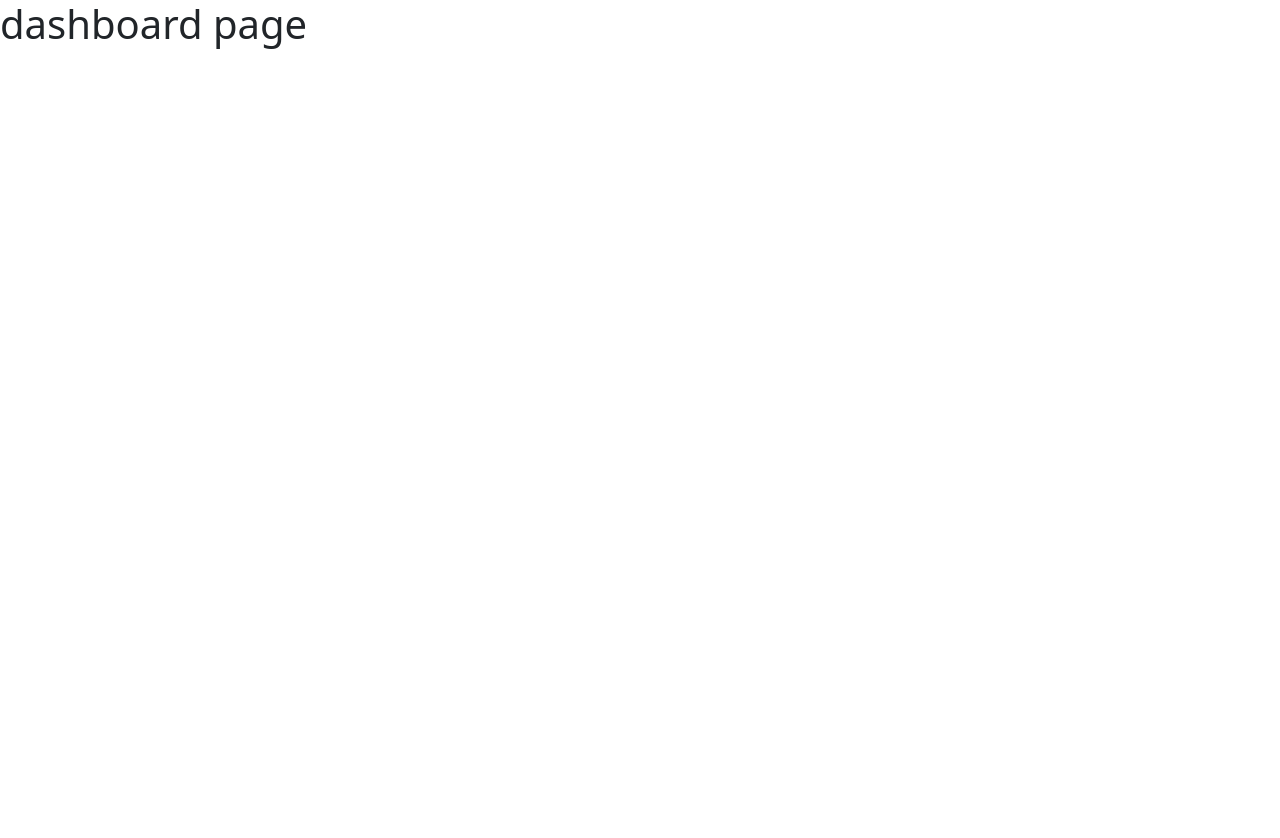
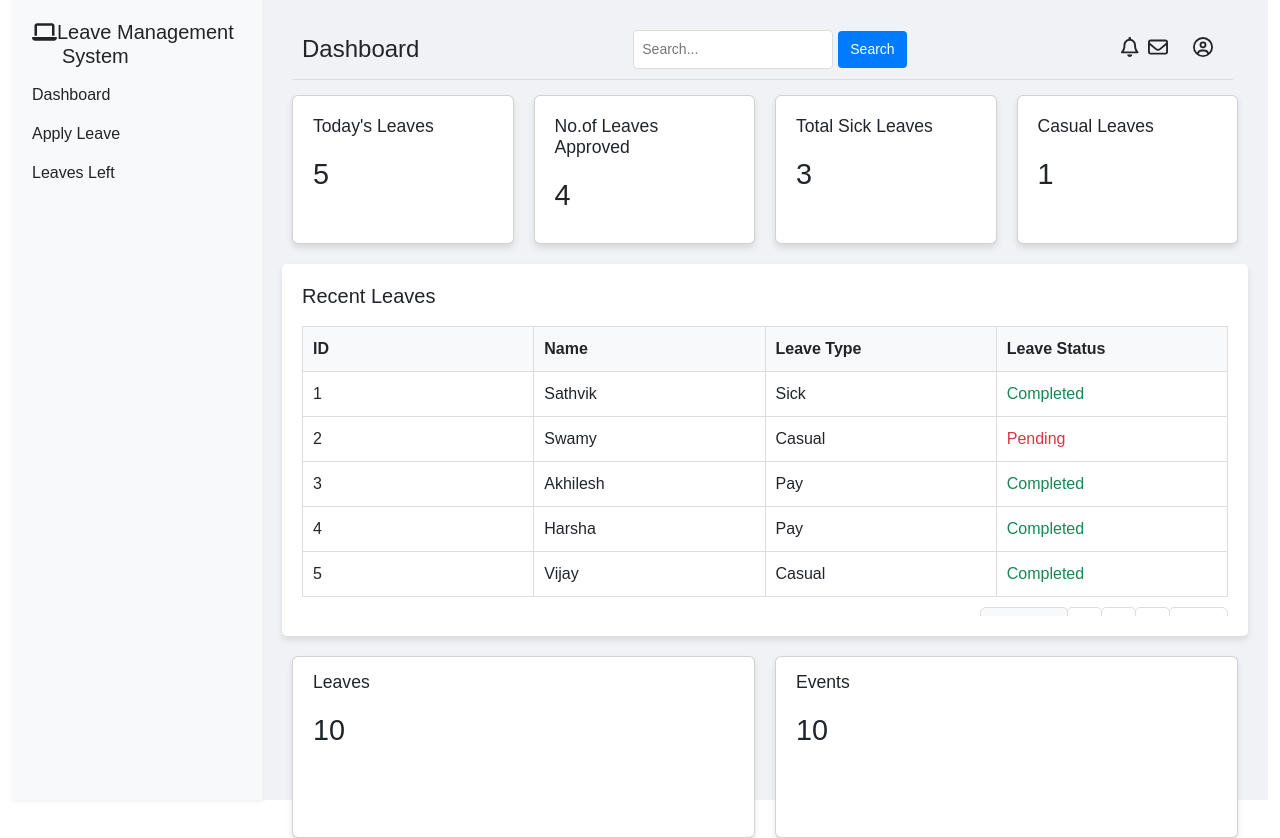
Before and after one commit to GreatATSUI/hrms, a React (Create React App) app: page /dashboard in a window 1280 px wide. Before the commit the page ends 800 px from the top, so only its background shows below. Built offline with nearby package versions, Linux system fonts and the light colour scheme.

Commit message:
dashboard updated

```diff
--- a/package.json
+++ b/package.json
@@ -3,6 +3,10 @@
   "version": "0.1.0",
   "private": true,
   "dependencies": {
+    "@fortawesome/free-brands-svg-icons": "^6.7.2",
+    "@fortawesome/free-regular-svg-icons": "^6.7.2",
+    "@fortawesome/free-solid-svg-icons": "^6.7.2",
+    "@fortawesome/react-fontawesome": "^0.2.2",
     "bootstrap": "^5.3.3",
     "cra-template": "1.2.0",
     "react": "^18.3.1",
--- /dev/null
+++ b/src/components/css/dashboard.css
@@ -0,0 +1,230 @@
+.app {
+    display: flex;
+    height: 100vh;
+    font-family: Arial, sans-serif;
+}
+
+.sidebar {
+    width: 250px;
+    background-color: #f8f9fa;
+    padding: 20px;
+    box-shadow: 2px 0 5px rgba(0, 0, 0, 0.1);
+}
+
+.sidebar h4 {
+    margin-bottom: 20px;
+    font-size: 1.2em;
+}
+
+.sidebar ul {
+    list-style: none;
+    padding: 0;
+}
+
+.sidebar li {
+    margin: 15px 0;
+    font-size: 1em;
+    cursor: pointer;
+}
+
+.sidebar li:hover {
+    background-color: #e7e7e7;
+    padding: 3px 0px 3px 3px;
+    border-radius: 5px;
+}
+
+.main-content {
+    flex: 1;
+    padding: 20px;
+    background-color: #f0f2f5;
+}
+
+.header-section {
+    display: flex;
+    justify-content: space-between;
+    align-items: center;
+    padding: 10px;
+    background-color: #f0f2f5;
+    border-bottom: 1px solid #ddd;
+    margin: 0px 15px 15px 10px;
+}
+
+.header-section h1 {
+    font-size: 24px;
+    margin: 0;
+}
+
+.search-bar {
+    display: flex;
+    align-items: center;
+    gap: 5px;
+}
+
+.search-bar input {
+    padding: 8px;
+    font-size: 14px;
+    border: 1px solid #ddd;
+    border-radius: 4px;
+    width: 200px;
+}
+
+.search-bar button {
+    padding: 8px 12px;
+    font-size: 14px;
+    background-color: #007bff;
+    color: white;
+    border: none;
+    border-radius: 4px;
+    cursor: pointer;
+}
+
+.search-bar button:hover {
+    background-color: #0056b3;
+}
+
+.bellicon {
+    font-size: 20px;
+    margin-right: 10px;
+}
+
+.envelopeicon {
+    font-size: 20px;
+    margin-right: 25px;
+}
+
+.bellicon:hover {
+    cursor: pointer;
+}
+
+.envelopeicon:hover {
+    cursor: pointer;
+}
+
+.stats-cards {
+    display: flex;
+    justify-content: space-between;
+    margin-bottom: 20px;
+}
+
+.card {
+    flex: 1;
+    background-color: #fff;
+    padding: 20px;
+    margin: 0 10px;
+    border-radius: 5px;
+    box-shadow: 0 4px 6px rgba(0, 0, 0, 0.1);
+    /* text-align: center; */
+}
+
+.card h5 {
+    margin-bottom: 10px;
+    font-size: 1.1em;
+}
+
+.card h3 {
+    margin: 10px 0;
+    font-size: 1.8em;
+}
+
+.text-success {
+    color: green;
+}
+
+.text-danger {
+    color: red;
+}
+
+/* Table Section */
+.table-section {
+    background-color: #fff;
+    padding: 20px;
+    border-radius: 5px;
+    box-shadow: 0 4px 6px rgba(0, 0, 0, 0.1);
+    margin-bottom: 20px;
+}
+
+.table-container {
+    position: relative;
+    overflow-y: auto;
+    max-height: 300px;
+    /* Adjust as per your need */
+}
+
+table {
+    width: 100%;
+    border-collapse: collapse;
+    margin-top: 10px;
+    table-layout: fixed;
+}
+
+table th,
+table td {
+    padding: 10px;
+    text-align: left;
+    border: 1px solid #ddd;
+}
+
+table th {
+    background-color: #f8f9fa;
+    font-weight: bold;
+    position: sticky;
+    top: 0;
+    z-index: 1;
+}
+
+.text-success {
+    color: green;
+}
+
+.text-danger {
+    color: red;
+}
+
+nav {
+    margin-top: 10px;
+}
+
+.pagination {
+    margin: 0;
+}
+
+.pagination .page-item .page-link {
+    padding: 0.5rem 0.75rem;
+    border: 1px solid #ddd;
+    border-radius: 5px;
+    color: #007bff;
+    text-decoration: none;
+}
+
+.pagination .page-item .page-link:hover {
+    background-color: #f8f9fa;
+}
+
+.pagination .page-item.active .page-link {
+    background-color: #007bff;
+    color: #fff;
+    border-color: #007bff;
+}
+
+.pagination .page-item.disabled .page-link {
+    color: #6c757d;
+    pointer-events: none;
+    background-color: #f8f9fa;
+    border-color: #ddd;
+}
+
+
+span {
+    margin-left: 30px;
+}
+
+
+.additional-cards {
+    display: flex;
+    justify-content: space-between;
+}
+
+.additional-cards .card {
+    margin: 0 10px;
+    padding: 15px 20px 80px;
+}
--- a/src/components/dashboard/Dashboard1.js
+++ b/src/components/dashboard/Dashboard1.js
@@ -1,9 +1,124 @@
 import React from "react";
+import '../css/dashboard.css';
+import { FontAwesomeIcon } from "@fortawesome/react-fontawesome";
+import { faLaptop } from "@fortawesome/free-solid-svg-icons";
+import { faBell, faCircleUser, faEnvelope } from "@fortawesome/free-regular-svg-icons";
 
 function Dashboard() {
     return (
-        <div>
-<h1>dashboard page</h1>
+        <div className="container-fluid">
+            <div className="app">
+                <div className="sidebar">
+                    <h5><FontAwesomeIcon icon={faLaptop} className="lapicon" />Leave Management <span>System</span></h5>
+                    <ul>
+                        <li>Dashboard</li>
+                        <li>Apply Leave</li>
+                        <li>Leaves Left</li>
+                    </ul>
+                </div>
+                <div className="main-content">
+                    <div className="header-section">
+                        <h1>Dashboard</h1>
+                        <div className="search-bar">
+                            <input type="text" placeholder="Search..." />
+                            <button type="button">Search</button>
+                        </div>
+                        <div><FontAwesomeIcon icon={faBell} className="bellicon" /><FontAwesomeIcon icon={faEnvelope} className="envelopeicon" /><FontAwesomeIcon icon={faCircleUser} className="bellicon" /></div>
+
+                    </div>
+
+                    <div className="stats-cards">
+                        <div className="card">
+                            <h5>Today's Leaves</h5>
+                            <h3>5</h3>
+                        </div>
+                        <div className="card">
+                            <h5>No.of Leaves Approved</h5>
+                            <h3>4</h3>
+                        </div>
+                        <div className="card">
+                            <h5>Total Sick Leaves</h5>
+                            <h3>3</h3>
+                        </div>
+                        <div className="card">
+                            <h5>Casual Leaves</h5>
+                            <h3>1</h3>
+                        </div>
+                    </div>
+
+                    <div className="table-section">
+                        <h5>Recent Leaves</h5>
+                        <div className="table-container">
+                            <table>
+                                <thead>
+                                    <tr>
+                                        <th>ID</th>
+                                        <th>Name</th>
+                                        <th>Leave Type</th>
+                                        <th>Leave Status</th>
+                                    </tr>
+                                </thead>
+                                <tbody>
+                                    <tr>
+                                        <td>1</td>
+                                        <td>Sathvik</td>
+                                        <td>Sick</td>
+                                        <td className="text-success">Completed</td>
+                                    </tr>
+                                    <tr>
+                                        <td>2</td>
+                                        <td>Swamy</td>
+                                        <td>Casual</td>
+                                        <td className="text-danger">Pending</td>
+                                    </tr>
+                                    <tr>
+                                        <td>3</td>
+                                        <td>Akhilesh</td>
+                                        <td>Pay</td>
+                                        <td className="text-success">Completed</td>
+                                    </tr>
+                                    <tr>
+                                        <td>4</td>
+                                        <td>Harsha</td>
+                                        <td>Pay</td>
+                                        <td className="text-success">Completed</td>
+                                    </tr>
+                                    <tr>
+                                        <td>5</td>
+                                        <td>Vijay</td>
+                                        <td>Casual</td>
+                                        <td className="text-success">Completed</td>
+                                    </tr>
+                                </tbody>
+                            </table>
+                            <nav aria-label="Page navigation example">
+                                <ul class="pagination justify-content-end">
+                                    <li class="page-item disabled">
+                                        <a class="page-link" href="#" tabindex="-1">Previous</a>
+                                    </li>
+                                    <li class="page-item"><a class="page-link" href="#">1</a></li>
+                                    <li class="page-item"><a class="page-link" href="#">2</a></li>
+                                    <li class="page-item"><a class="page-link" href="#">3</a></li>
+                                    <li class="page-item">
+                                        <a class="page-link" href="#">Next</a>
+                                    </li>
+                                </ul>
+                            </nav>
+                        </div>
+                    </div>
+
+                    <div className="additional-cards">
+                        <div className="card">
+                            <h5>Leaves</h5>
+                            <h3>10</h3>
+                        </div>
+                        <div className="card">
+                            <h5>Events</h5>
+                            <h3>10</h3>
+                        </div>
+                    </div>
+                </div>
+            </div>
         </div>
     )
 }
--- a/src/index.css
+++ b/src/index.css
@@ -1,10 +1,13 @@
 body {
-  margin: 0;
   font-family: -apple-system, BlinkMacSystemFont, 'Segoe UI', 'Roboto', 'Oxygen',
     'Ubuntu', 'Cantarell', 'Fira Sans', 'Droid Sans', 'Helvetica Neue',
     sans-serif;
   -webkit-font-smoothing: antialiased;
   -moz-osx-font-smoothing: grayscale;
+    margin: 0;
+    padding: 0;
+    background-color: #f0f2f5;
+
 }
 
 code {
--- a/src/index.js
+++ b/src/index.js
@@ -4,6 +4,7 @@ import './index.css';
 import App from './App';
 import reportWebVitals from './reportWebVitals';
 import 'bootstrap/dist/css/bootstrap.min.css';
+import 'bootstrap/dist/js/bootstrap.bundle.min.js';
 
 
 const root = ReactDOM.createRoot(document.getElementById('root'));
```
Also changed, not shown: 1 other file (tests, documents, lock files or other folders).
